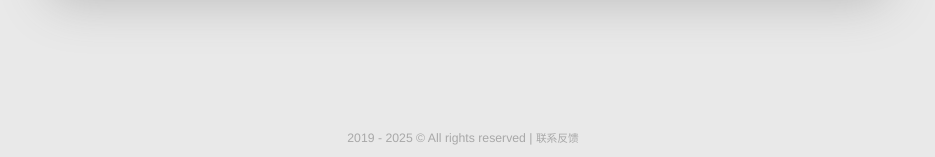
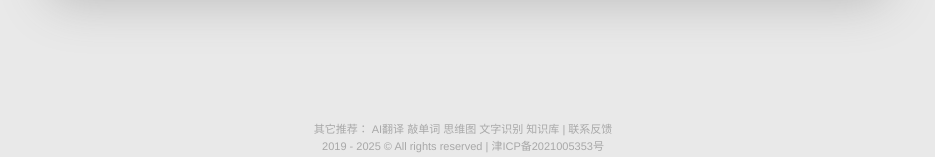
Before and after one commit to lufangyuan/lfy-qrcode, a plain HTML site: page index.html in a window 1280 px wide. Shown: the part 643-800 px from the top of the page, without its empty margins (177-1112 px from the left). Drawn offline with Linux system fonts and the light colour scheme.

Commit message:
修改底部链接

```diff
--- a/css/index.css
+++ b/css/index.css
@@ -92,14 +92,14 @@ h1 {
 }
 .copyright {
   text-align: center;
+  font-size: 11px;
 }
 .copyright p {
-  font-size: 0.875em;
   font-weight: 400;
   color: #a8a8a8;
+  margin: 2px;
 }
 .copyright p a {
-  font-size: 0.875em;
   font-weight: 400;
   color: #a8a8a8;
   cursor: pointer;
--- a/index.html
+++ b/index.html
@@ -57,10 +57,20 @@
     <div class="footer">
       <div class="copyright">
         <p>
-          2019 - <span id="year"></span> &copy All rights reserved |
+          <span>其它推荐：</span>
+          <a href="/translate">AI翻译</a>
+          <a href="/typing">敲单词</a>
+          <a href="/draw">思维图</a>
+          <a href="/ocr">文字识别</a>
+          <a href="/lfy">知识库</a>
+          |
           <a href="mailto:lu_chaoyu@sina.com?subject=二维码工具反馈"
             >联系反馈</a
           >
+        </p>
+        <p>
+          2019 - <span id="year"></span> &copy All rights reserved |
+          <a href="https://beian.miit.gov.cn/">津ICP备2021005353号</a>
         </p>
       </div>
     </div>
```
